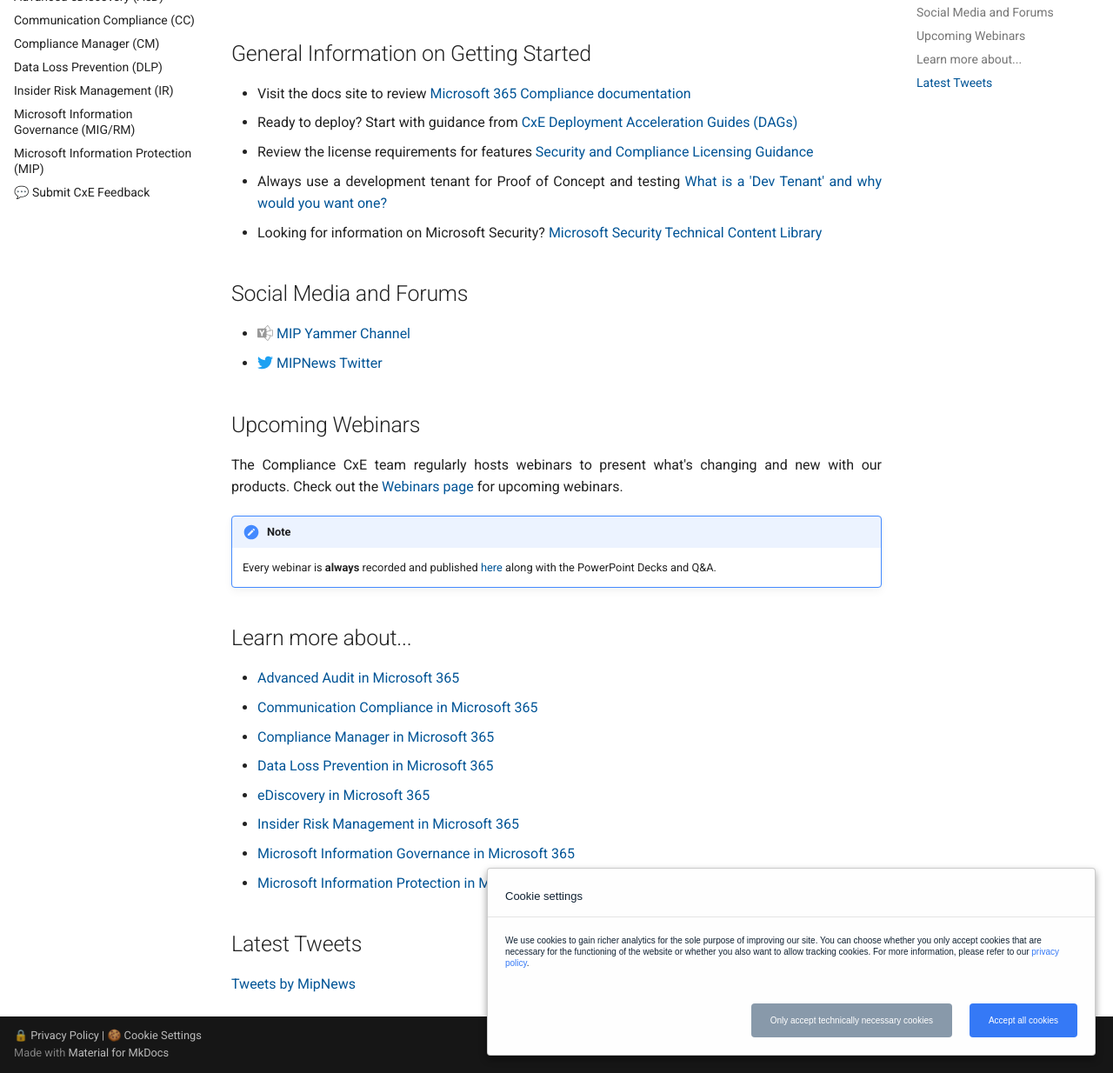
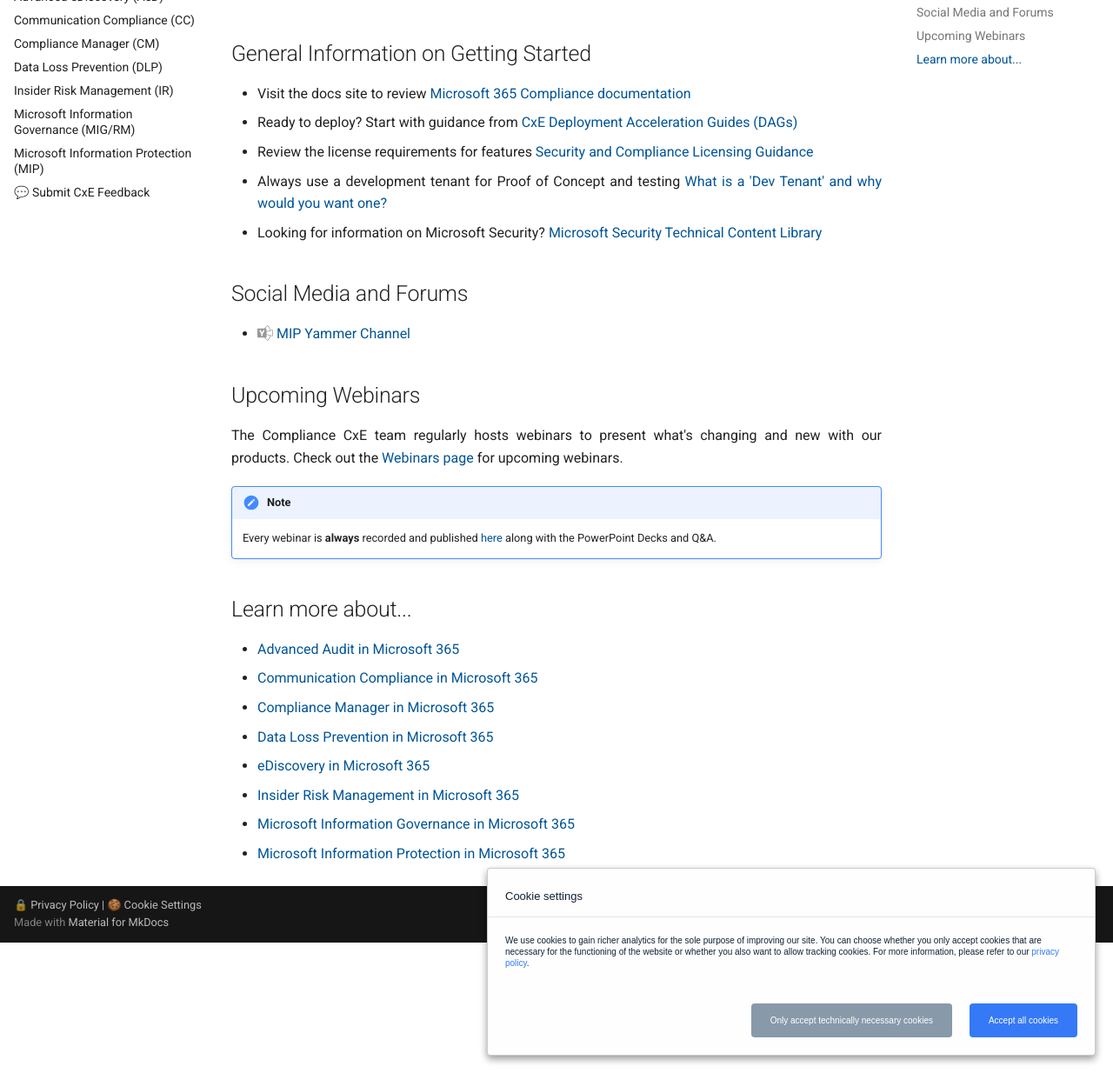
Before and after one commit to microsoft/ComplianceCxE, an MkDocs documentation site: the page built from docs/index.md, in a window 1280 px wide and 1400 px high, scrolled down 911 px, cut to the strip 166-1400 px from the top of the window. Shown: the whole strip at 87% size. Built offline with MkDocs 1.6.1 and Material for MkDocs 9.7.7, drawn with Linux system fonts in a browser that asks for light colours; comment, search, counter and statistics services are not loaded.

Commit message:
remove social links

```diff
--- a/docs/index.md
+++ b/docs/index.md
@@ -24,7 +24,6 @@
 ## Social Media and Forums
 
 * :fontawesome-brands-yammer:{ style="color: #999" } [MIP Yammer Channel](https://aka.ms/MIPC/AskMIPTeam)
-* :fontawesome-brands-twitter:{ style="color: #1DA1F2" } [MIPNews Twitter](https://twitter.com/MIPNews)
 
 ## Upcoming Webinars
 
@@ -43,7 +42,3 @@
 * [Insider Risk Management in Microsoft 365](resources\ir)
 * [Microsoft Information Governance in Microsoft 365](resources\mig)
 * [Microsoft Information Protection in Microsoft 365](resources\mip)
-
-## Latest Tweets
-
-<a class="twitter-timeline" href="https://twitter.com/MipNews?ref_src=twsrc%5Etfw">Tweets by MipNews</a> <script async src="https://platform.twitter.com/widgets.js" charset="utf-8"></script>
```
